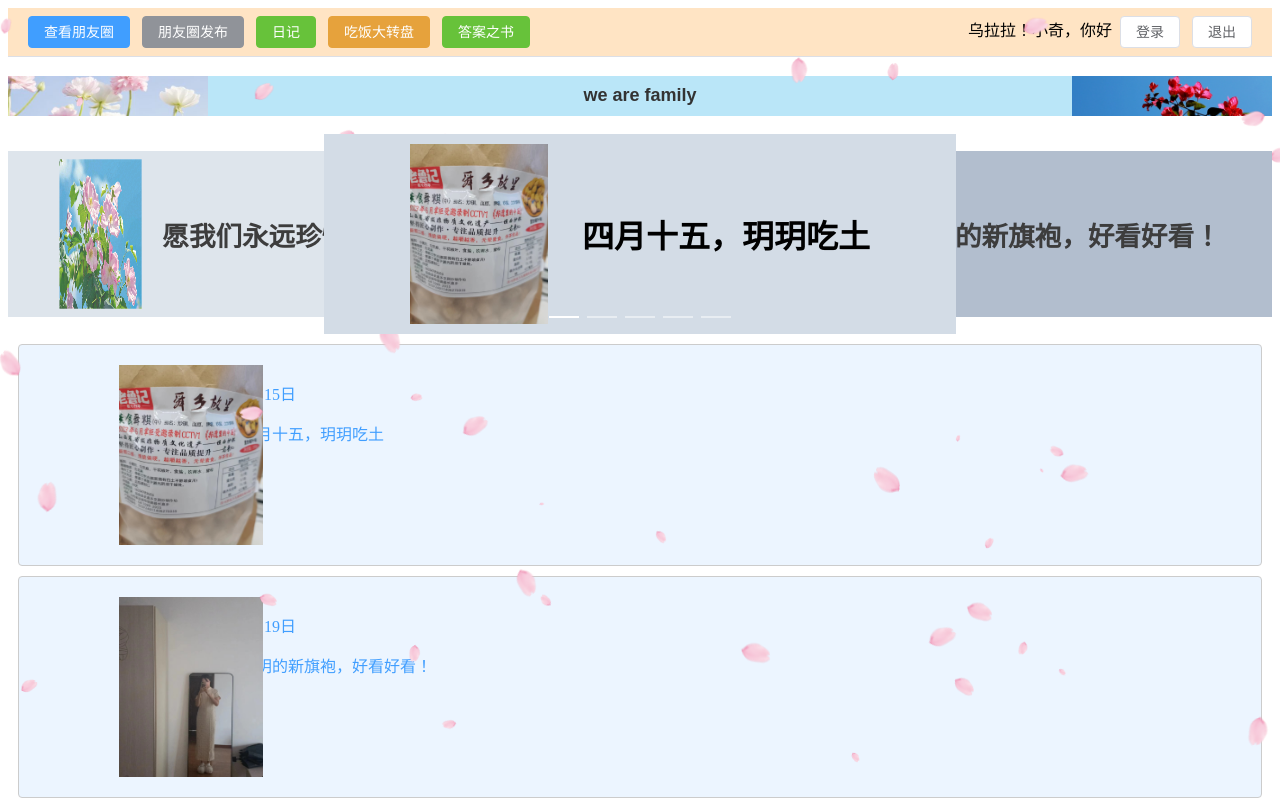
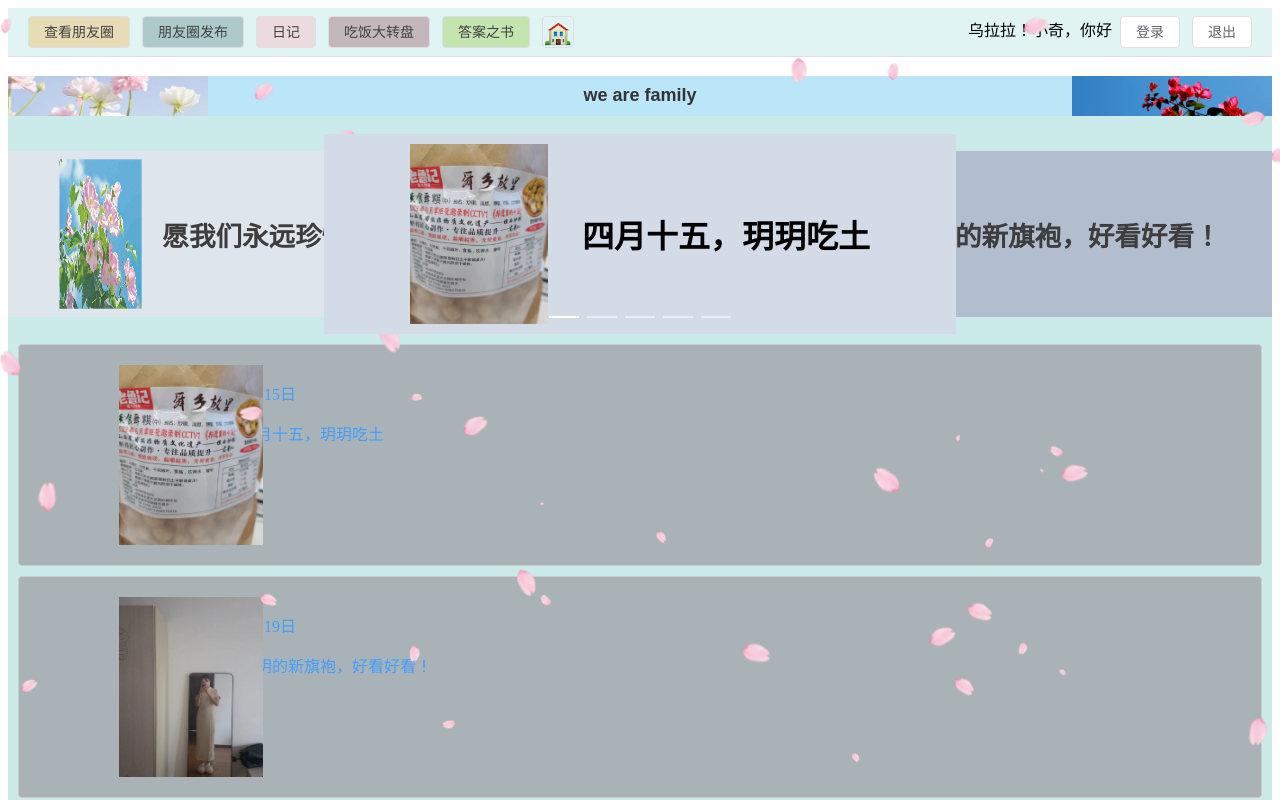
Before and after one commit to fuweiaa/ourhome, a Vue app: page /social in a window 1280 px wide. Shown: the top 800 px of the page. Built offline with nearby package versions, Linux system fonts and the light colour scheme.

Commit message:
玥玥飞速进步中

```diff
--- a/src/components/Header.vue
+++ b/src/components/Header.vue
@@ -10,11 +10,16 @@
 <template>
     <el-header class="header">
         <div class="leftpanel">
-            <el-button type="primary" class="points social" @click="toSocial">查看朋友圈</el-button>
-            <el-button type="info" class="points familyfuns" @click="">朋友圈发布</el-button>
-            <el-button type="success" class="points daynote" @click="toDaynote">日记</el-button>
-            <el-button type="warning" class="points eating" @click="toEating">吃饭大转盘</el-button>
-            <el-button type="success" class="points question" @click="toQuestion">答案之书</el-button>
+            <el-button class="points-social" @click="toSocial">查看朋友圈</el-button>
+            <el-button class="points-familyfuns" @click="">朋友圈发布</el-button>
+            <el-button class="points-daynote" @click="toDaynote">日记</el-button>
+            <el-button class="points-eating" @click="toEating">吃饭大转盘</el-button>
+            <el-button class="points-question" @click="toQuestion">答案之书</el-button>
+            <el-button class="points-home" @click="toHome"></el-button>
+            <!-- <img src="/assets/image/home.png" alt="Home" class="home-icon"> -->
+
+
+
         </div>
         <div class="rightpanel">
             <span>乌拉拉！小奇，你好</span>
@@ -44,13 +49,16 @@ function toQuestion() {
     router.push('/question');
 }
 
+function toHome() {
+    router.push('/');
+}
+
 function login() {
     router.push('/login'); // 切换到登录界面，连接到后端登录界面
 }
 
 function logout() {
     alert("退出登录"); // 需要后端接口
-
 }
 </script>
 
@@ -60,10 +68,49 @@ function logout() {
     justify-content: space-between;
     align-items: center;
     height: 48px;
-    background-color: bisque;
+    background-color: rgb(225, 244, 244);
+    width: 100%;
 
     .rightpanel span {
         margin: 8px
     }
 }
+
+
+.points-home {
+    background-image: url("/assets/image/home.png");
+    background-size: 30PX, 30PX;
+    background-color: transparent;
+}
+
+.home-icon {
+    width: 30px;
+    height: 30px;
+    margin: 8px;
+}
+
+.points-social {
+    background-color: #e6ddb6;
+    color: #414141;
+}
+
+.points-familyfuns {
+    background-color: #adc9ca;
+    color: #414141;
+}
+
+.points-daynote {
+    background-color: #ebdbde;
+    color: #414141;
+}
+
+.points-eating {
+    background-color: #c3b7bb;
+    color: #414141;
+}
+
+.points-question {
+    background-color: #c4e5b0;
+    color: #414141;
+}
 </style>
--- a/src/components/background.vue
+++ b/src/components/background.vue
@@ -1,14 +1,66 @@
 <template>
-    <div class="home-page">
+    <div class="scene">
         <img src="/assets/image/dong.gif" alt="Animation" class="animation">
+        <div class="content">
+            <h class="welcomeword" @click="moveBackground">Welcome to Shao's Family Big Courtyard</h>
+            <p class="littleword" ref="littleword">{{ displayText }}</p>
+        </div>
     </div>
 </template>
 
+<script lang="ts" setup>
+import { ref, onMounted } from 'vue';
+
+const words = "I've been waiting for you for a long time.";
+const displayText = ref('');
+// const showBackground = ref(true); // 控制是否显示背景图片
+
+onMounted(() => {
+    displayWords();
+});
+
+
+function displayWords() {
+    let index = 0;
+    const interval = setInterval(() => {
+        displayText.value += words[index];
+        index++;
+        if (index >= words.length) {
+            clearInterval(interval);
+        }
+    }, 100); // 设置每个字显示的时间间隔
+}
+
+// 点击按钮时触发函数，使背景的 margin-top 变为 50px
+function moveBackground() {
+    const scene = document.querySelector('.scene');
+    if (scene) {
+        scene.style.marginTop = '60px';
+    }
+}
+</script>
+
+
 <style scoped>
-.home-page {
-    position: relative;
+.scene {
+    position: absolute;
+    top: 0;
+    left: 0;
     width: 100%;
-    height: 100vh;
+    height: 100%;
+    margin-top: 0px;
+    cursor: pointer;
+    /* 设置鼠标指针样式为手型 */
+}
+
+.content {
+    text-align: center;
+    display: flex;
+    flex-direction: column;
+    justify-content: center;
+    /* 在垂直方向上居中 */
+    align-items: center;
+    height: 50vh;
 }
 
 .animation {
@@ -19,4 +71,24 @@
     height: 100%;
     object-fit: cover;
 }
+
+.welcomeword {
+    font-size: 100px;
+    background-color: azure;
+    opacity: 50%;
+    display: flex;
+    font-family: 'Garamond', serif;
+    margin-top: auto;
+}
+
+.littleword {
+    font-size: 30px;
+    background-color: azure;
+    opacity: 50%;
+    justify-content: center;
+    display: flex;
+    font-family: 'Garamond', serif;
+    /* align-items: center;
+    height: 100vh; */
+}
 </style>
--- a/src/views/daynote/guanggao.vue
+++ b/src/views/daynote/guanggao.vue
@@ -56,7 +56,9 @@ const closeAdvertisement = () => {
 
 .xuanchuanyu {
     position: relative;
-    text-align: center;
+    text-align: right;
+    padding-right: 600px;
+    padding-top: 30px;
     font-size: 46px;
     background: linear-gradient(45deg, #ff0000, #ff7700, #ffff00, #00ff00, #0000ff, #ff00ff, #ff0000);
     background-size: 600% 600%;
@@ -74,10 +76,12 @@ const closeAdvertisement = () => {
         background-position: 100% 50%;
     }
 }
+
 @keyframes blink-animation {
     0% {
         opacity: 1;
     }
+
     100% {
         opacity: 0;
     }
--- a/src/views/socialfriends/charts/card.vue
+++ b/src/views/socialfriends/charts/card.vue
@@ -52,7 +52,7 @@ onMounted(() => {
   height: 200px;
   margin: 10px;
   border-radius: 4px;
-  background: var(--el-color-primary-light-9);
+  background-color: #a9b3b7;
   color: var(--el-color-primary);
   width: auto;
   position: relative;
--- a/src/views/socialfriends/index.vue
+++ b/src/views/socialfriends/index.vue
@@ -13,7 +13,7 @@
  * Copyright (c) 2024 by VGE, All Rights Reserved.
 -->
 <template id="myhead">
-    <div>
+    <div class="index">
         <Pyqhead />
         <Zmd />
         <Card />
@@ -34,4 +34,7 @@ import Zmd from '../socialfriends/charts/zmd.vue'
     margin-top: 0%;
     width: 100%;
 }
+.index{
+    background-color: #cbeaea;
+}
 </style>
```
Also changed, not shown: src/views/socialfriends/charts/exportbutton.vue (deleted, +0 -44 lines), public/assets/image/girl.webp (added), public/assets/image/home.png (added). Lines whose indentation alone changed are shown as unchanged.
